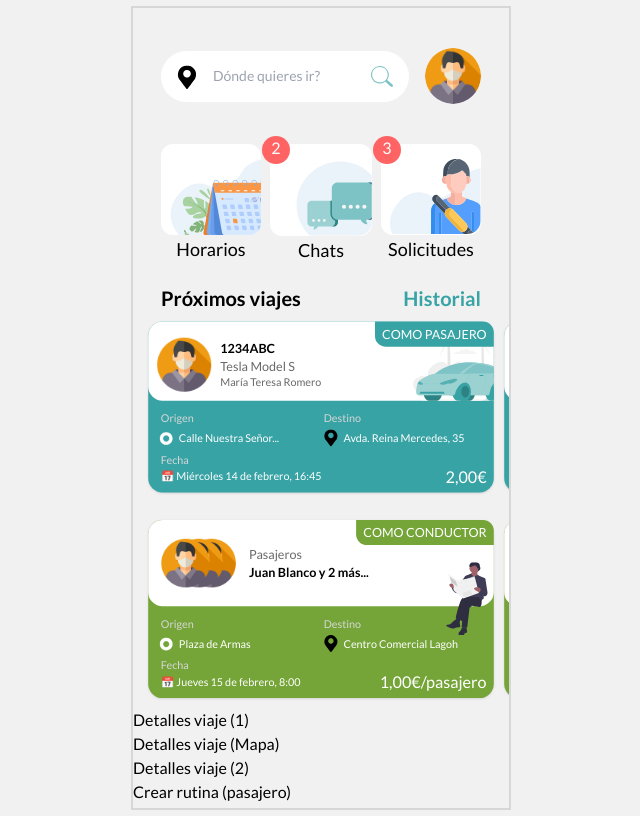
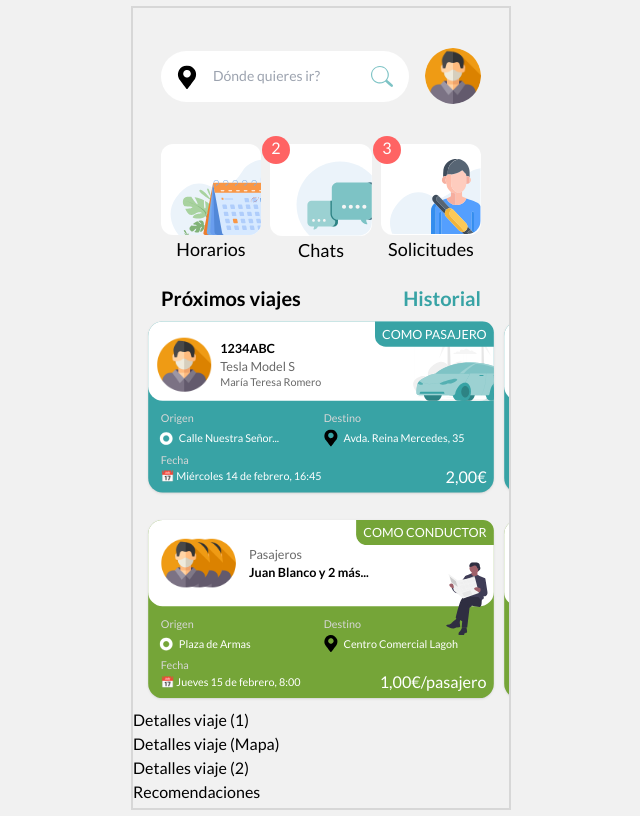
Before and after one commit to ISPP-Grupo5/BugaLink, a Next.js app in the folder bugalink-frontend/: page / in a window 1280 px wide. Shown: the whole page, without its empty margins (319-959 px from the left). Built offline with nearby package versions, Linux system fonts and the light colour scheme.

Commit message:
feat: routines related views prepared for pilots
All the related views to the routines has been prepared for user pilots

```diff
--- a/bugalink-frontend/pages/index.tsx
+++ b/bugalink-frontend/pages/index.tsx
@@ -92,12 +92,6 @@ export default function Home() {
           <Link href="/ride/V1StGXR8_Z5jdHi6B-myT/detailsTwo">
             Detalles viaje (2)
           </Link>
-          <Link href="/users/qyahXxJc/routines/passenger/new">
-            Crear rutina (pasajero)
-          </Link>
-          <Link href="/users/qyahXxJc/routines/driver/new">
-            Crear rutina (conductor)
-          </Link>
           <Link href="/recommendations">Recomendaciones</Link>
         </div>
       </div>
--- a/bugalink-frontend/pages/users/[id]/routines/index.tsx
+++ b/bugalink-frontend/pages/users/[id]/routines/index.tsx
@@ -8,6 +8,7 @@ import MapPin from '/public/assets/map-pin.svg';
 import OrigenPin from '/public/assets/origen-pin.svg';
 import ThreeDots from '/public/assets/three-dots.svg';
 import SteeringWheel from '/public/assets/steering-wheel.svg';
+import Link from 'next/link';
 
 const routines = [
   {
@@ -217,8 +218,12 @@ const AddRoutineMenu = () => {
           'aria-labelledby': 'basic-button',
         }}
       >
-        <MenuItem onClick={handleClose}>Como pasajero</MenuItem>
-        <MenuItem onClick={handleClose}>Como conductor</MenuItem>
+        <Link href="/users/273932t8437/routines/passenger/new">
+          <MenuItem onClick={handleClose}>Como pasajero</MenuItem>
+        </Link>
+        <Link href="/users/273932t8437/routines/driver/new">
+          <MenuItem onClick={handleClose}>Como conductor</MenuItem>
+        </Link>
       </Menu>
     </div>
   );
```
